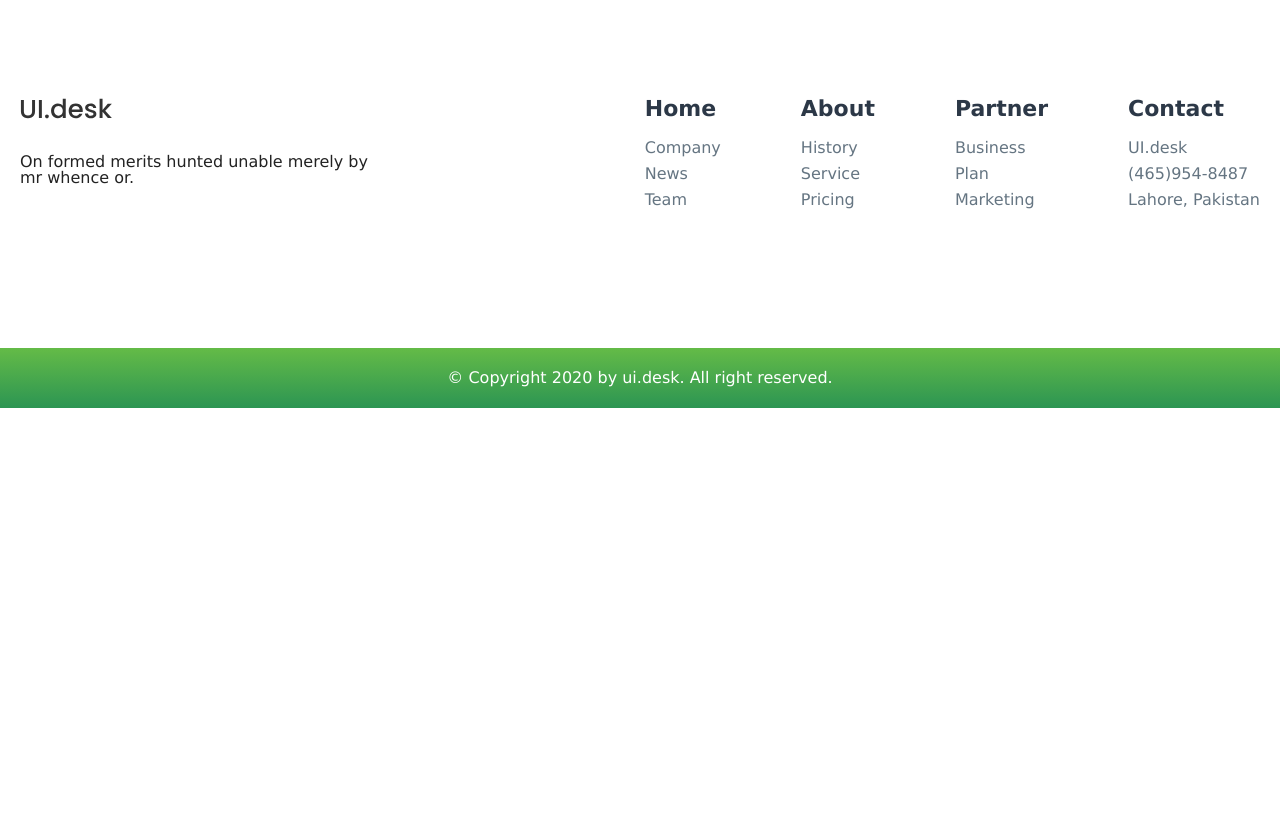
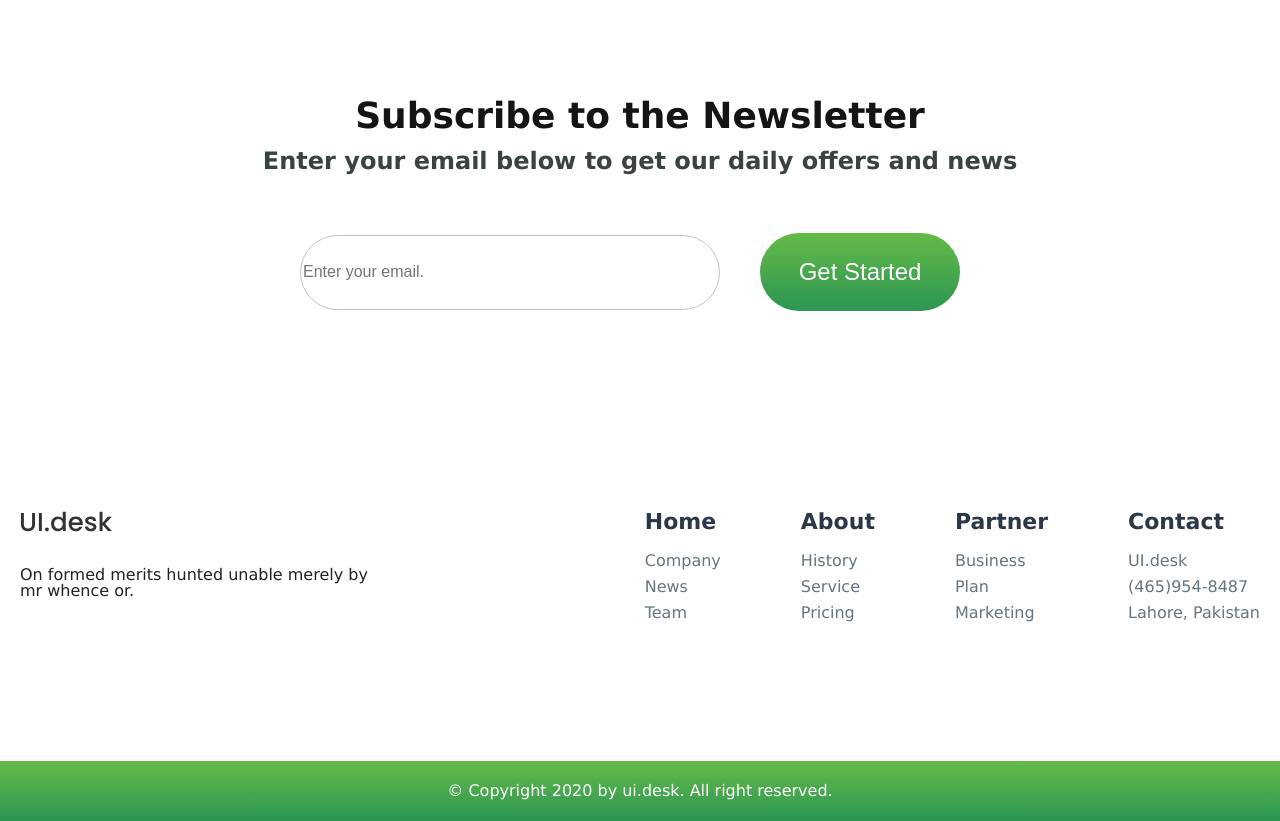
Before and after one commit to ggenka/healthy_food, a website: page index.html in a window 1280 px wide. Shown: the part 1772-2593 px from the top of the page. Before the commit the page ends 2180 px from the top, so only its background shows below. Drawn offline with Linux system fonts and the light colour scheme.

Commit message:
added section form

```diff
--- a/index.html
+++ b/index.html
@@ -69,6 +69,22 @@
 </div>
 
 
+<section class="contact__form">
+    <div class="container">
+        <h2 class="contact__form-title">
+            Subscribe to the Newsletter
+        </h2>
+        <p class="contact__form-text">
+            Enter your email below to get our daily offers and news
+        </p>
+        <form action="" class="contact__form-card">
+            <input type="email" class="contact__text-input" placeholder="Enter your email.">
+            <input type="button" class="contact__text-button btn" value="Get Started" >
+        </form>
+    </div>
+</section>
+
+
 <footer class="footer">
     <div class="container">
         <div class="footer__inner">
--- a/style/style.css
+++ b/style/style.css
@@ -198,9 +198,67 @@ ul, li {
         width: 100%;
         max-width: 670px;
         background-repeat: no-repeat;
-        background-size: cover;
+        background-size: cover
     }
 }
+
+
+.contact__form{
+    display: flex;
+    align-items: center;
+    justify-content: center;
+    text-align: center;
+    gap: 40px;
+    margin-bottom: 200px;
+
+    .contact__form-title{
+        font-weight: 700;
+        font-size: 36px;
+        text-align: center;
+        color: #151414;
+        margin-bottom: 15px;
+    }
+
+    .contact__form-text{
+        font-weight: 700;
+        font-size: 24px;
+        text-align: center;
+        color: #3b433e;
+        margin-bottom: 60px;
+    }
+
+    .contact__form-card{
+        display: flex;
+        align-items: center;
+        justify-content: flex-end;
+        gap: 40px;
+
+        .contact__text-input{
+            border: 1.50px solid #cabfbf;
+            border-radius: 165px;
+            width: 420px;
+            height: 75px;
+        }
+
+        .contact__text-input:focus{}
+
+        .contact__text-button{
+            border: none;
+        }
+    }
+}
+
+
+
+
+
+
+
+
+
+
+
+
 footer {
 
 
```
